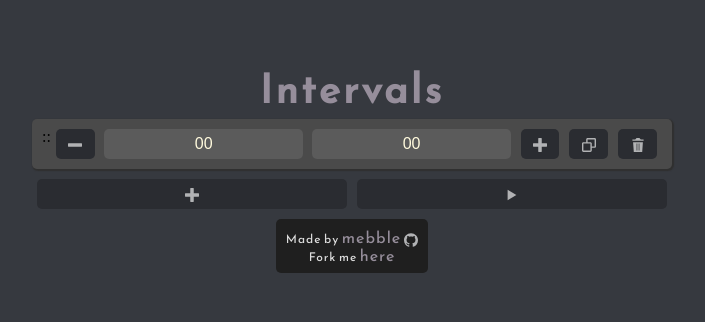
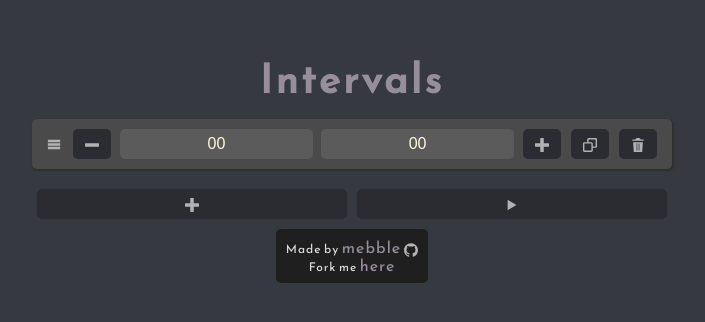
Before and after one commit to mebble/intervals, a React app: page / in a window 1280 px wide. Shown: the part 224-546 px from the top of the page, without its empty margins (288-993 px from the left). Built offline with nearby package versions, Linux system fonts and the light colour scheme.

Commit message:
use icon as draghandle; lock and constrain dragging

```diff
--- a/src/components/app/app.css
+++ b/src/components/app/app.css
@@ -8,6 +8,10 @@
 }
 .App * {
 	font-size: 16px;
+}
+
+.IntervalContainer {
+	margin: 10px 0 10px 0;
 }
 
 .button {
--- a/src/components/app/app.js
+++ b/src/components/app/app.js
@@ -12,14 +12,14 @@ import Interval from '../interval/interval';
 import Icon from '../icon/icon';
 import { ICONS, NOTES } from '../../constants';
 
-const DragHandle = sortableHandle(() => <span>::</span>);
+const DragHandle = sortableHandle(() => <Icon icon={ICONS.DRAG} />);
 const SortableInterval = sortableElement(({ value }) => (
 	<Section>
 		<Interval dragHandle={DragHandle} {...value}/>
 	</Section>
 ));
 const SortableIntervalContainer = sortableContainer(({ children }) => (
-	<ul>{children}</ul>
+	<ul className="IntervalContainer">{children}</ul>
 ));
 
 class App extends React.Component {
@@ -213,7 +213,7 @@ class App extends React.Component {
 				<Section>
 					<Header title="Intervals" />
 				</Section>
-				<SortableIntervalContainer onSortEnd={this.onSortEnd} useDragHandle>
+				<SortableIntervalContainer onSortEnd={this.onSortEnd} lockAxis="y" transitionDuration={200} lockToContainerEdges lockOffset="0%" useDragHandle>
 					{intervalsToDisplay.map((i, index) => {
 						const config = {
 							id: i.id,
--- a/src/components/interval/interval.js
+++ b/src/components/interval/interval.js
@@ -84,12 +84,12 @@ class Interval extends React.Component {
 
 		return (
 			<div className={intervalClass}>
-				{appCounting ?
-					<span className="Interval__elem Interval__title">
-						<Icon appCounting={appCounting} intervalCounting={counting} icon={ICONS.MARK} />
-					</span> :
-					<DragHandle />
-				}
+				<span className="Interval__elem Interval__title">
+					{appCounting ?
+						<Icon appCounting={appCounting} intervalCounting={counting} icon={ICONS.MARK} /> :
+						<DragHandle />
+					}
+				</span>
 				<button
 					className="Interval__elem button btn-input"
 					onClick={() => this.decrement()}
--- a/src/constants.js
+++ b/src/constants.js
@@ -6,7 +6,8 @@ export const ICONS = {
     PLAY: 'M192 128l640 384-640 384z',
     STOP: 'M128 128h768v768h-768z',
     MARK: 'M877.714 512c0 242.286-196.571 438.857-438.857 438.857s-438.857-196.571-438.857-438.857 196.571-438.857 438.857-438.857 438.857 196.571 438.857 438.857z',
-    GITHUB: 'M512.008 12.642c-282.738 0-512.008 229.218-512.008 511.998 0 226.214 146.704 418.132 350.136 485.836 25.586 4.738 34.992-11.11 34.992-24.632 0-12.204-0.48-52.542-0.696-95.324-142.448 30.976-172.504-60.41-172.504-60.41-23.282-59.176-56.848-74.916-56.848-74.916-46.452-31.778 3.51-31.124 3.51-31.124 51.4 3.61 78.476 52.766 78.476 52.766 45.672 78.27 119.776 55.64 149.004 42.558 4.588-33.086 17.852-55.68 32.506-68.464-113.73-12.942-233.276-56.85-233.276-253.032 0-55.898 20.004-101.574 52.76-137.428-5.316-12.9-22.854-64.972 4.952-135.5 0 0 43.006-13.752 140.84 52.49 40.836-11.348 84.636-17.036 128.154-17.234 43.502 0.198 87.336 5.886 128.256 17.234 97.734-66.244 140.656-52.49 140.656-52.49 27.872 70.528 10.35 122.6 5.036 135.5 32.82 35.856 52.694 81.532 52.694 137.428 0 196.654-119.778 239.95-233.79 252.624 18.364 15.89 34.724 47.046 34.724 94.812 0 68.508-0.596 123.644-0.596 140.508 0 13.628 9.222 29.594 35.172 24.566 203.322-67.776 349.842-259.626 349.842-485.768 0-282.78-229.234-511.998-511.992-511.998z'
+    GITHUB: 'M512.008 12.642c-282.738 0-512.008 229.218-512.008 511.998 0 226.214 146.704 418.132 350.136 485.836 25.586 4.738 34.992-11.11 34.992-24.632 0-12.204-0.48-52.542-0.696-95.324-142.448 30.976-172.504-60.41-172.504-60.41-23.282-59.176-56.848-74.916-56.848-74.916-46.452-31.778 3.51-31.124 3.51-31.124 51.4 3.61 78.476 52.766 78.476 52.766 45.672 78.27 119.776 55.64 149.004 42.558 4.588-33.086 17.852-55.68 32.506-68.464-113.73-12.942-233.276-56.85-233.276-253.032 0-55.898 20.004-101.574 52.76-137.428-5.316-12.9-22.854-64.972 4.952-135.5 0 0 43.006-13.752 140.84 52.49 40.836-11.348 84.636-17.036 128.154-17.234 43.502 0.198 87.336 5.886 128.256 17.234 97.734-66.244 140.656-52.49 140.656-52.49 27.872 70.528 10.35 122.6 5.036 135.5 32.82 35.856 52.694 81.532 52.694 137.428 0 196.654-119.778 239.95-233.79 252.624 18.364 15.89 34.724 47.046 34.724 94.812 0 68.508-0.596 123.644-0.596 140.508 0 13.628 9.222 29.594 35.172 24.566 203.322-67.776 349.842-259.626 349.842-485.768 0-282.78-229.234-511.998-511.992-511.998z',
+    DRAG: 'M64 192h896v192h-896zM64 448h896v192h-896zM64 704h896v192h-896z'
 };
 
 export const NOTES = {
```
